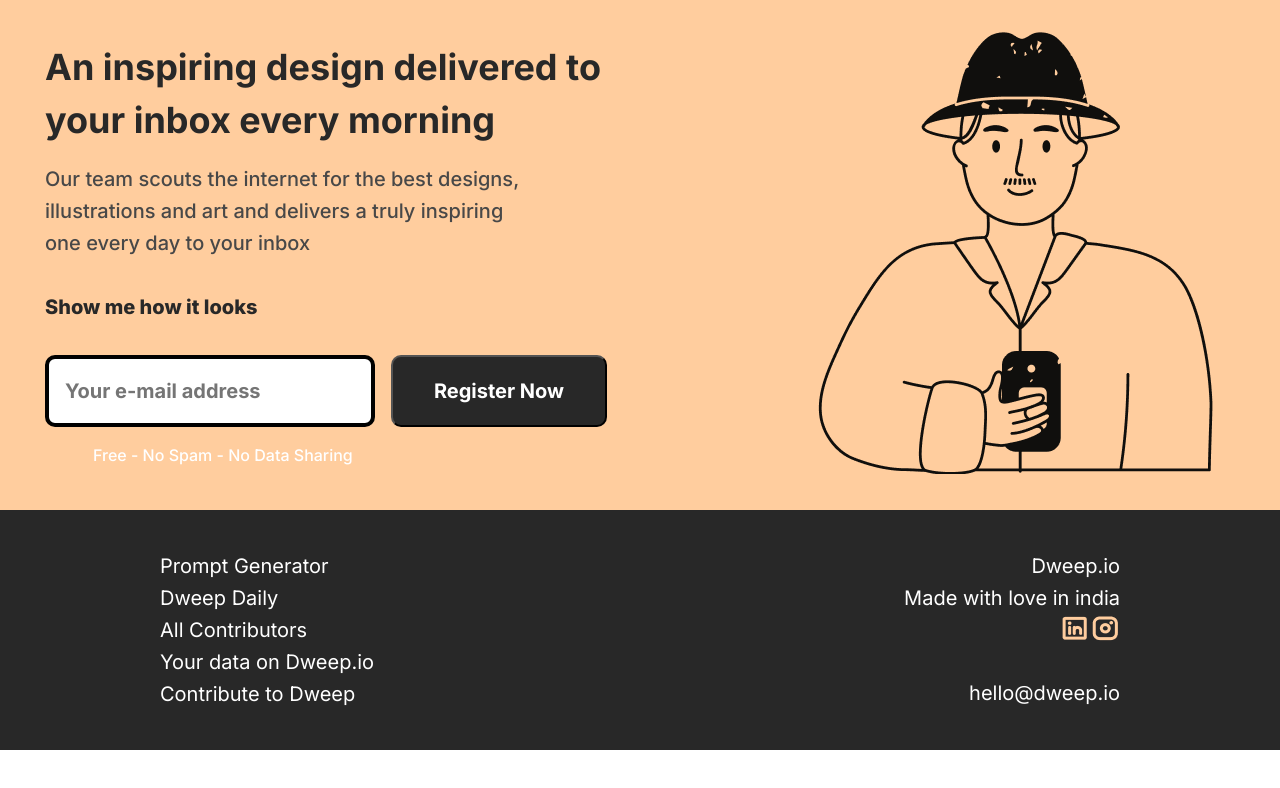
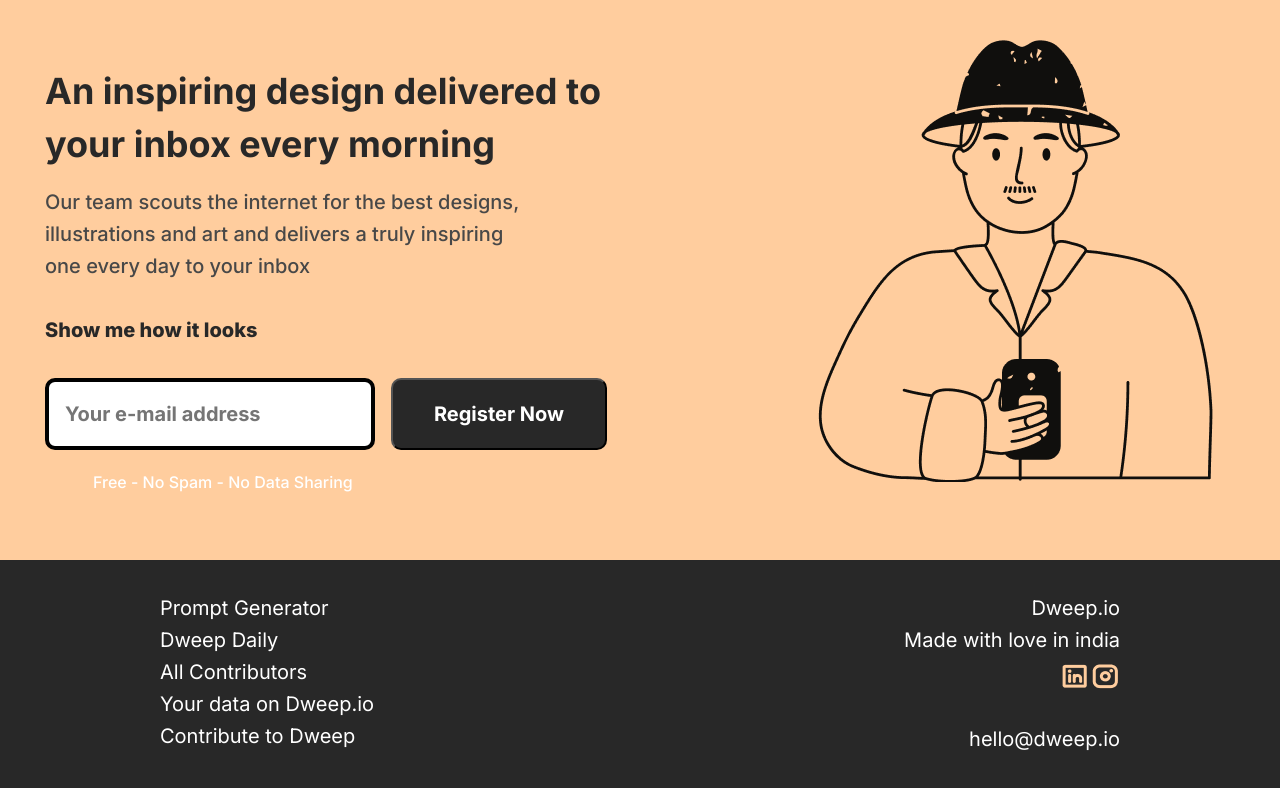
Before and after one commit to Shivendra490/Microproject1, a plain HTML site: page index.html in a window 1280 px wide. Drawn offline with Linux system fonts and the light colour scheme.

Commit message:
fix dimensions

```diff
--- a/index.html
+++ b/index.html
@@ -39,8 +39,10 @@
         <p>Dweep.io</p>
         <p>Made with love in india</p>
         <div class="social-media-logos">
-          <div class="linkedin-logo"><img src="images/LinkedinLogo.png" alt="linkedin logo"/></div>
-          <div class="instagram-logo">
+          <div class="logo">
+            <img src="images/LinkedinLogo.png" alt="linkedin logo" />
+          </div>
+          <div class="logo">
             <img src="images/InstagramLogo.png" alt="instagram logo" />
           </div>
         </div>
--- a/style.css
+++ b/style.css
@@ -3,16 +3,17 @@
   margin: 0;
   padding: 0;
   font-family: Inter;
+  font-style: normal;
   box-sizing: border-box;
 }
 
 .main-flex-container {
   padding: 0 2rem;
   display: flex;
+  height: 70vh;
   gap: 10rem;
   justify-content: space-around;
   background-color: #ffcd9e;
-  flex-wrap: wrap;
 }
 
 .content-container {
@@ -26,7 +27,6 @@
 .heading {
   color: #282828;
   font-size: 2.25rem;
-  font-style: normal;
   font-weight: 700;
   line-height: 3.3rem;
 }
@@ -35,7 +35,6 @@
   color: #484848;
   max-width: 495px;
   font-size: 1.25rem;
-  font-style: normal;
   font-weight: 500;
   line-height: 2rem;
 }
@@ -44,7 +43,6 @@
   color: #282828;
   padding: 1rem 0;
   font-size: 1.25rem;
-  font-style: normal;
   font-weight: 800;
   line-height: 2rem;
 }
@@ -61,7 +59,6 @@
   border: 4px solid black;
   border-radius: 10px;
   font-size: 1.25rem;
-  font-style: normal;
   font-weight: 600;
   line-height: 2rem;
 }
@@ -73,23 +70,21 @@
   border-radius: 10px;
   text-align: center;
   font-size: 1.25rem;
-  font-style: normal;
   font-weight: 700;
   line-height: normal;
 }
 
 .spam-text {
   color: #fff;
-  padding: 0 3rem;
-  font-size: 16px;
-  font-style: normal;
+  padding: 0.2rem 0 0 3rem;
+  font-size: 1rem;
   font-weight: 500;
   line-height: 25.6px;
 }
 
 .passport-image {
   text-align: center;
-  padding: 2rem 0;
+  padding-top: 2.5rem;
 }
 
 .passport-image > img {
@@ -100,11 +95,11 @@
 .footer {
   display: flex;
   color: #fff;
-  padding: 2.5rem 10rem;
+  padding: 2rem 10rem;
+  height: 30vh;
   background-color: #282828;
   justify-content: space-between;
   font-size: 1.25rem;
-  font-style: normal;
   font-weight: 400;
   line-height: 2rem;
 }
@@ -116,10 +111,14 @@
 }
 
 .last-element {
-  margin-top: 1.65rem;
+  margin-top: 1.5rem;
 }
 
 .social-media-logos {
   display: flex;
   color: #ffcd9e;
 }
+
+.social-media-logos > .logo {
+  padding-top: 6px;
+}
```
